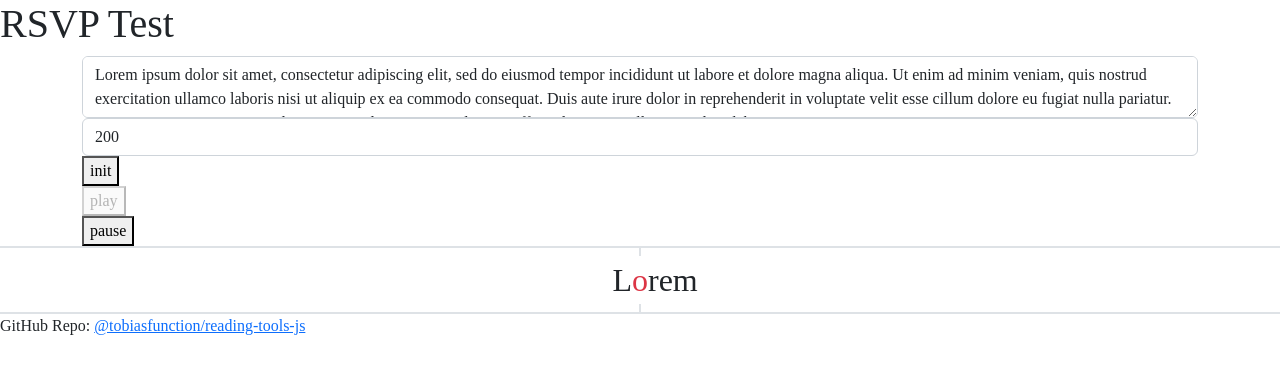
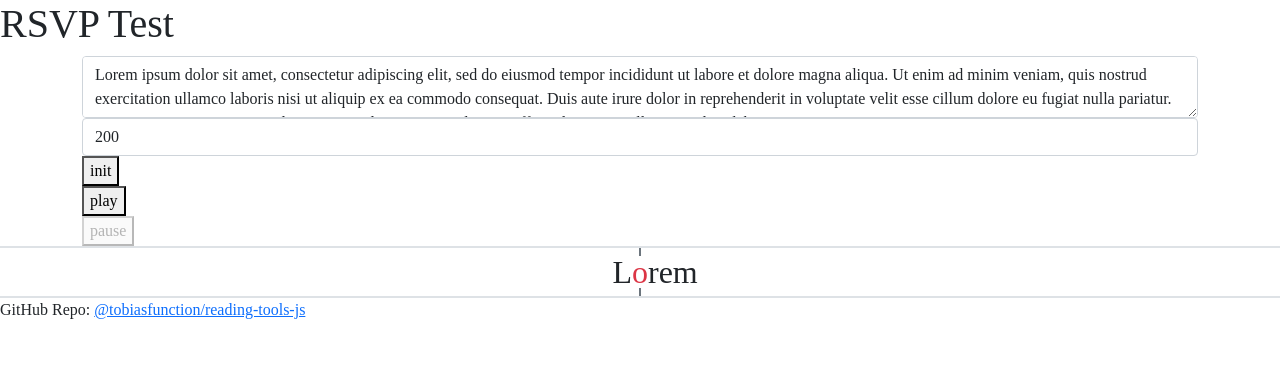
Before and after one commit to tobiasfunction/dashRSVP, a plain HTML site: page index.html in a window 1280 px wide. Both pictures are taken after a click on the button "init". Drawn offline with nearby package versions, Linux system fonts and the light colour scheme.

```diff
--- a/index.html
+++ b/index.html
@@ -7,7 +7,7 @@
 
     <link
       rel="stylesheet"
-      href="https://cdn.jsdelivr.net/npm/bootstrap@5.2.0-beta1/dist/css/bootstrap.min.css"
+      href="https://cdn.jsdelivr.net/npm/bootstrap@5.0.2/dist/css/bootstrap.min.css"
       crossorigin="anonymous"
     />
     <link rel="stylesheet" href="rsvp/rsvp.css" />
--- a/main.js
+++ b/main.js
@@ -1,5 +1,5 @@
 document.getElementById("reader-init").addEventListener("click", startRsvp);
-document.getElementById("reader-play").setAttribute("disabled", "true")
+document.getElementById("reader-pause").setAttribute("disabled", "true")
 
 function pauser() {
     return new Promise(resolve => {
--- a/rsvp/rsvp.css
+++ b/rsvp/rsvp.css
@@ -3,7 +3,8 @@
 }
 
 .RSVP-word {
-  min-height: 1.2em;
+  line-height: 1em;
+  min-height: 1em;
 }
 
 .RSVP-left {
@@ -27,7 +28,7 @@
 
 .RSVP-notch {
   height: 0.5em;
-  /* width: 1px; */
+  border-right: 2px solid var(--bs-secondary);
 }
 
 .RSVP-border,
--- a/rsvp/rsvp.js
+++ b/rsvp/rsvp.js
@@ -1,3 +1,4 @@
+let stats = 1
 async function startRsvp() {
     let playing = true
     document.getElementById("reader-play").onclick = () => playing = true;
@@ -17,7 +18,7 @@ async function startRsvp() {
     topBorder.classList.add("border-top", "border-2")
     topBorder.innerHTML = `
     <div class="RSVP-left"></div>
-    <div class="RSVP-notch border-end"></div>
+    <div class="RSVP-notch"></div>
     <div class="RSVP-right"></div>
     `
 
@@ -25,7 +26,7 @@ async function startRsvp() {
     bottomBorder.classList.add("border-bottom", "border-2")
     bottomBorder.innerHTML = `
     <div class="RSVP-left"></div>
-    <div class="RSVP-notch border-end"></div>
+    <div class="RSVP-notch"></div>
     <div class="RSVP-right"></div>
     `
 
```
